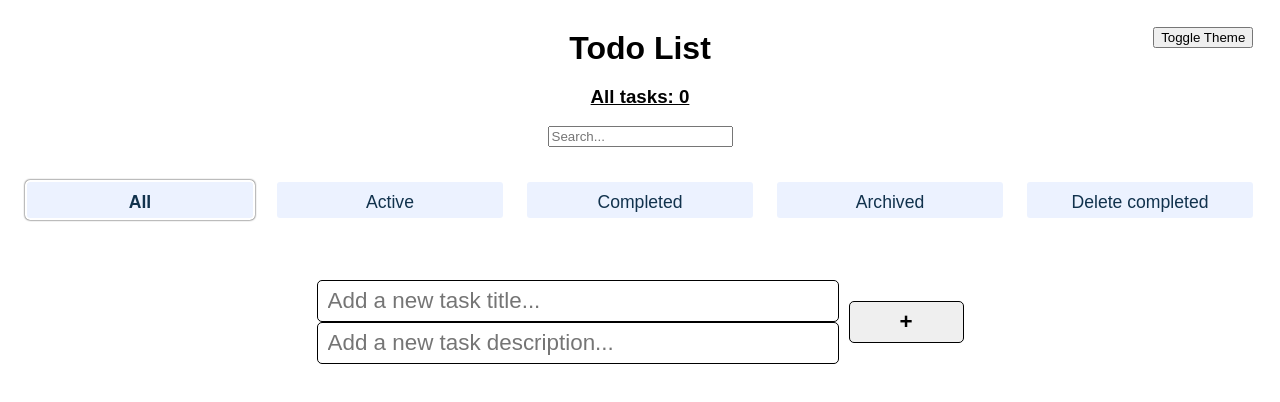
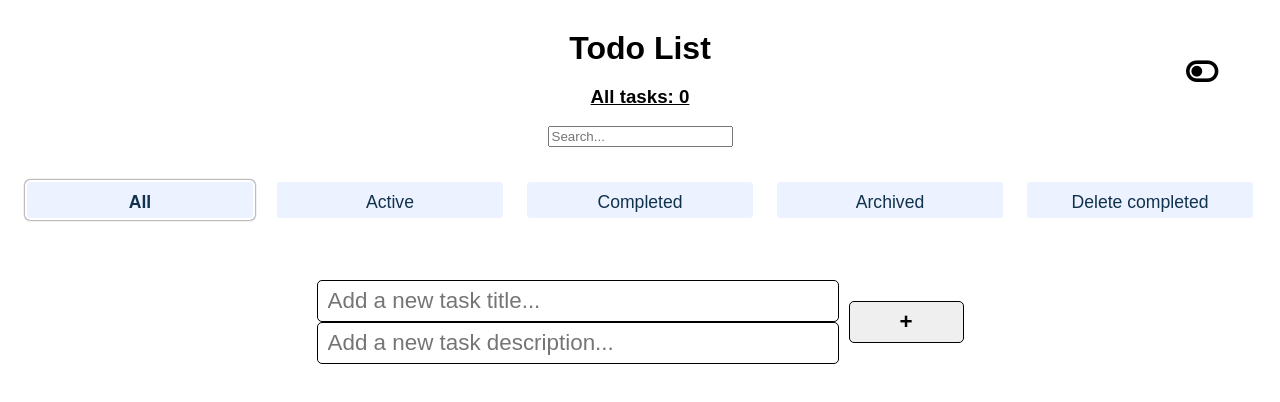
Before and after one commit to nelly476/to-do-react, a React (Vite) app: page / in a window 1280 px wide. Shown: the top 402 px of the page. Built offline with nearby package versions, Linux system fonts and the light colour scheme.

Commit message:
add toggle cdn

```diff
--- a/src/components/Header.jsx
+++ b/src/components/Header.jsx
@@ -17,9 +17,14 @@ export default class Header extends React.Component {
             <h1>Todo List </h1>
             <h3>All tasks: {this.props.countTodo}</h3>
 
-            <button onClick={toggleTheme} className="toggle__button">
-              Toggle Theme
-            </button>
+            <i
+              className={
+                theme.background === "black"
+                  ? " toggle__button fa-solid fa-toggle-on"
+                  : " toggle__button fa-solid fa-toggle-off"
+              }
+              onClick={toggleTheme}
+            ></i>
             <DebouncedSearchInput onSearch={this.props.onSearch} />
           </header>
         )}
--- a/src/index.css
+++ b/src/index.css
@@ -28,6 +28,8 @@ body {
   position: absolute;
   top: 2em;
   right: 2em;
+  cursor: pointer;
+  font-size: 1.8em;
 }
 
 h1,
```
